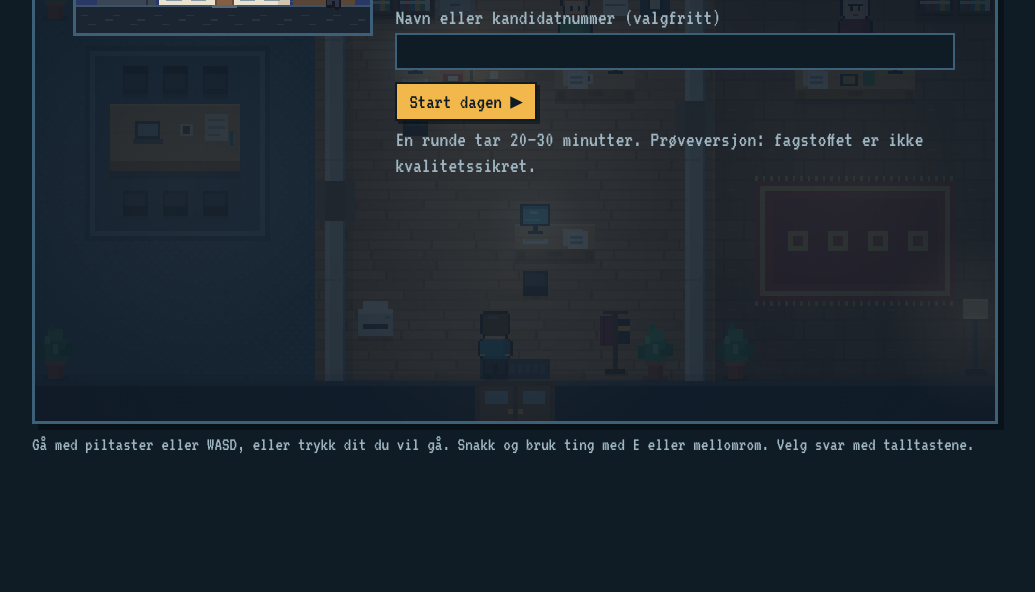
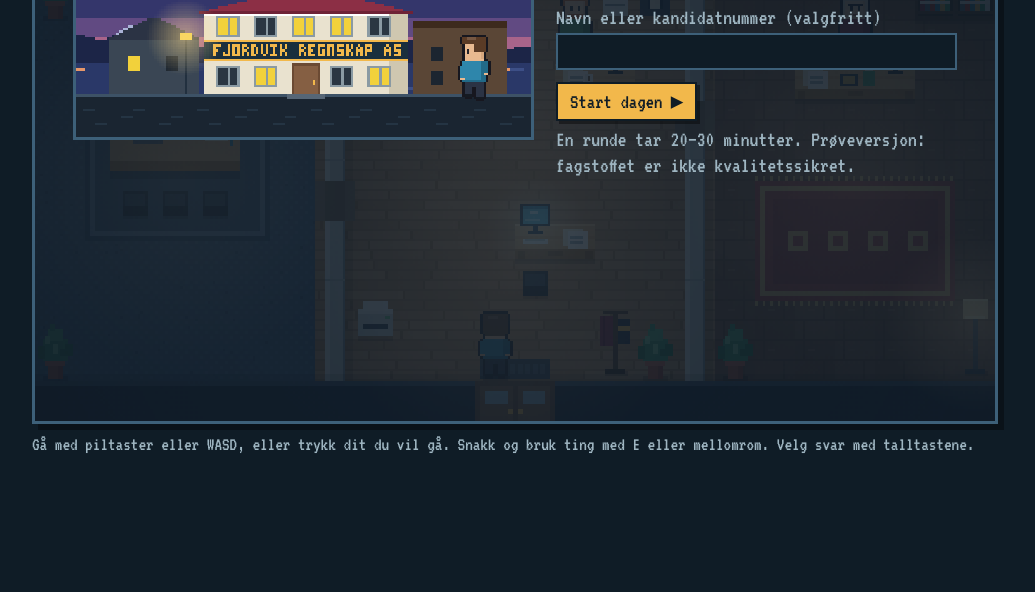
Before and after one commit to fmnordvik/byraaet, a plain HTML site: page index.html in a window 1280 px wide. Shown: the part 208-800 px from the top of the page, without its empty margins (125-1160 px from the left). Drawn offline with Linux system fonts and the light colour scheme.

Commit message:
Større tittelbilde
Co-Authored-By: Claude Fable 5.2 <noreply@anthropic.com>

```diff
--- a/index.html
+++ b/index.html
@@ -87,9 +87,9 @@ label{display:block;color:var(--muted);margin:8px 0 3px}
 .wrap.narrow .panel{position:static}
 .wrap.narrow .dialog canvas{width:64px;height:64px}
 .panel canvas#banner{display:block;width:min(100%,480px);height:auto;image-rendering:pixelated;image-rendering:crisp-edges;border:3px solid var(--line);margin-bottom:12px}
-.tcols{display:flex;flex-wrap:wrap;gap:14px 22px;align-items:flex-start}
-.tcols canvas#banner{flex:0 1 300px;width:300px;margin:0}
-.tbody{flex:1 1 300px;min-width:0}
+.tcols{display:flex;flex-wrap:wrap;gap:14px 22px;align-items:center}
+.tcols canvas#banner{flex:1 1 340px;width:auto;max-width:576px;min-width:0;margin:0}
+.tbody{flex:1 1 280px;min-width:0}
 .tbody h1{font-size:clamp(32px,5vw,48px)}
 @media (prefers-reduced-motion:reduce){.bar i{transition:none}}
 </style>
```
